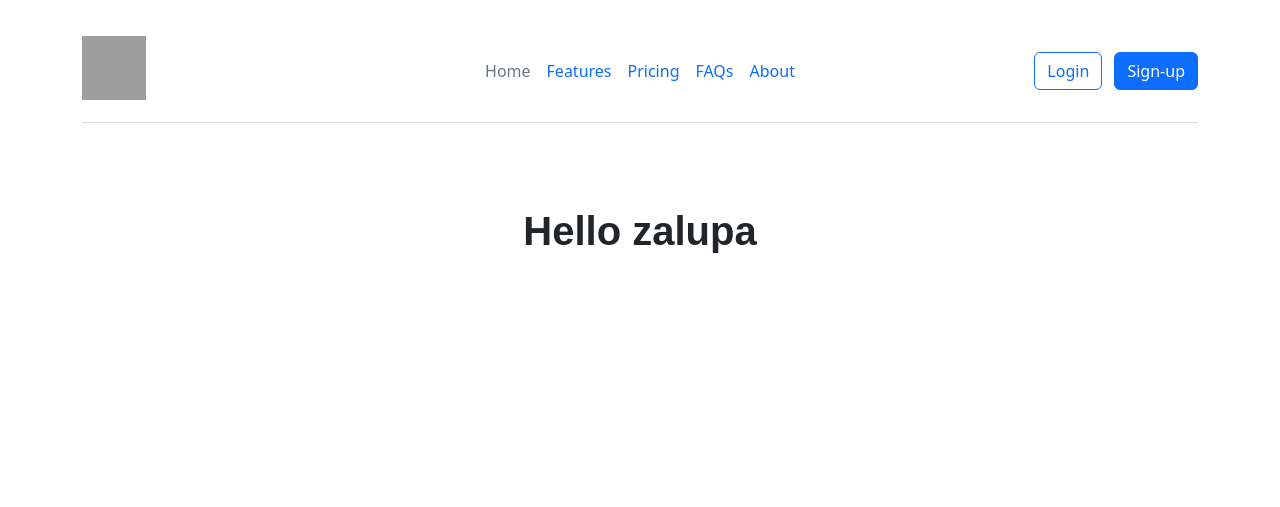
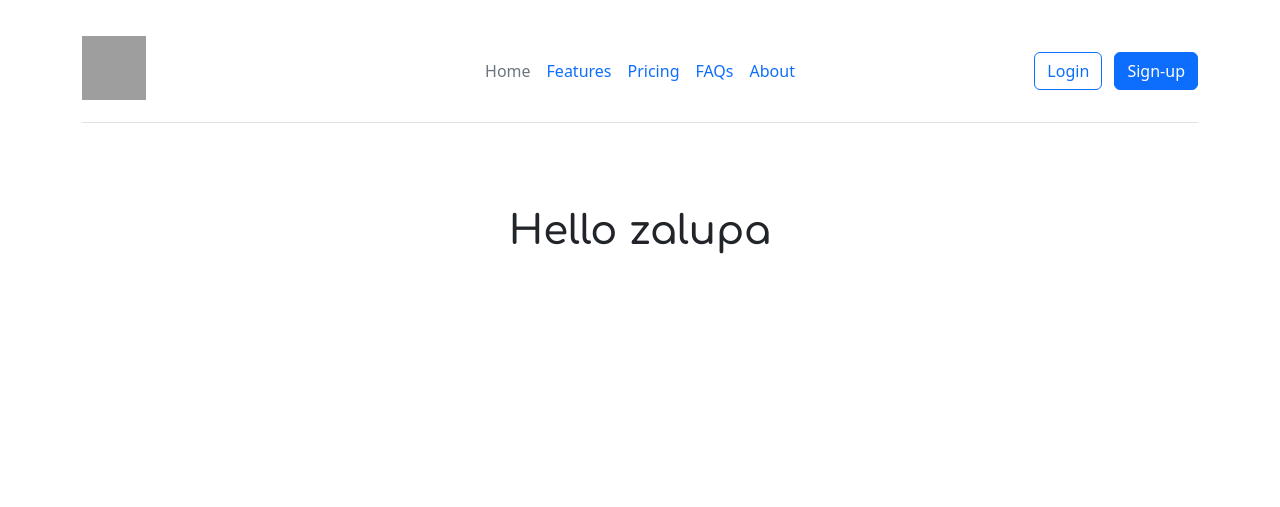
Before and after one commit to cdxy1/course-picker-flask, a Flask app: page / in a window 1280 px wide. Shown: the top 507 px of the page. Run offline with Flask 3, Linux system fonts and the light colour scheme; grey boxes are pictures that could not be loaded.

Commit message:
Fix fonts css file

```diff
--- a/app/static/css/fonts.css
+++ b/app/static/css/fonts.css
@@ -2,12 +2,12 @@
     font-family: "Comfortaa";
     font-style: normal;
     font-weight: 400;
-    scr: url("../fonts/Comfortaa/Comfortaa-Regular.ttf");
-};
+    src: url("../fonts/Comfortaa/Comfortaa-Regular.ttf");
+}
 
 @font-face {
     font-family: "Comfortaa";
     font-style: normal;
     font-weight: 600;
-    scr: url("../fonts/Comfortaa/Comfortaa-SemiBold.ttf");
-};
+    src: url("../fonts/Comfortaa/Comfortaa-SemiBold.ttf");
+}
```
